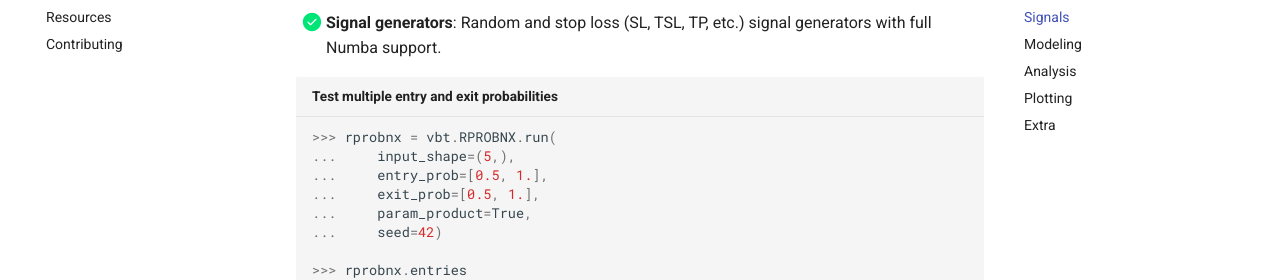
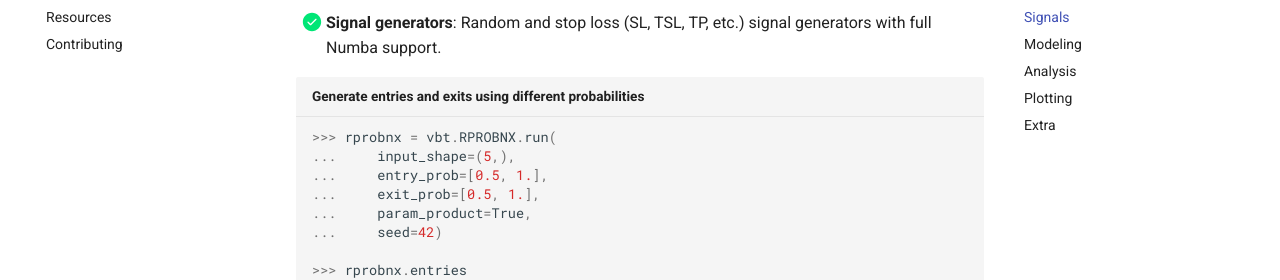
Before and after one commit to polakowo/vectorbt, an MkDocs documentation site: the page built from docs/docs/getting-started/features.md, in a window 1280 px wide and 900 px high, scrolled down 6104 px. Shown: the part 172-452 px from the top of the window. Built offline with MkDocs 1.6.1 and Material for MkDocs 9.7.7, drawn with Linux system fonts in a browser that asks for light colours; emoji names are drawn with the system emoji font; comment, search, counter and statistics services are not loaded; some of the changed text lies outside the part shown.

Commit message:
Minor fixes and upload a header

````diff
--- a/docs/docs/getting-started/features.md
+++ b/docs/docs/getting-started/features.md
@@ -8,7 +8,7 @@
 
 - [x] **Pandas acceleration**: Compiled versions of most popular pandas functions, such as mapping, reducing, rolling, grouping, and resamping. For best performance, most operations are done strictly using NumPy and Numba. Attaches a custom accessor on top of pandas to easily switch between pandas and vectorbt functionality.
 
-```pycon title="Compute a rolling z-score"
+```pycon title="Compute the rolling z-score"
 >>> import vectorbt as vbt
 >>> import pandas as pd
 >>> import numpy as np
@@ -230,7 +230,7 @@
 
 - [x] **Signal generators**: Random and stop loss (SL, TSL, TP, etc.) signal generators with full Numba support.
 
-```pycon title="Test multiple entry and exit probabilities"
+```pycon title="Generate entries and exits using different probabilities"
 >>> rprobnx = vbt.RPROBNX.run(
 ...     input_shape=(5,),
 ...     entry_prob=[0.5, 1.],
@@ -292,7 +292,7 @@
 
 - [x] **Portfolio modeling**: The fastest backtesting engine in open source: fills 1,000,000 orders in 70-100ms on Apple M1. Flexible and powerful simulation functions for portfolio modeling, highly optimized for highest performance and lowest memory footprint. Supports two major simulation modes: 1) vectorized backtesting using user-provided arrays, such as orders, signals, and records, and 2) event-driven backtesting using user-defined callbacks. Supports shorting and individual as well as multi-asset mixed portfolios. Combines many features across vectorbt into a single behemoth class.
 
-```pycon title="Test the Golden Cross"
+```pycon title="Backtest the Golden Cross"
 >>> price = vbt.YFData.download('BTC-USD', start='2018-01-01').get('Close')
 >>> fast_ma = vbt.MA.run(price, 50, short_name='fast_ma')
 >>> slow_ma = vbt.MA.run(price, 200, short_name='slow_ma')
--- a/docs/mkdocs.yml
+++ b/docs/mkdocs.yml
@@ -1,6 +1,6 @@
 # Project information
 site_name: vectorbt
-site_description: Find your trading edge, using a powerful toolkit for backtesting, algorithmic trading, and research
+site_description: Find your trading edge, using the fastest engine for backtesting, algorithmic trading, and research
 site_author: Oleg Polakow
 site_url: https://vectorbt.dev/
 
````
Also changed, not shown: 1 other file.
